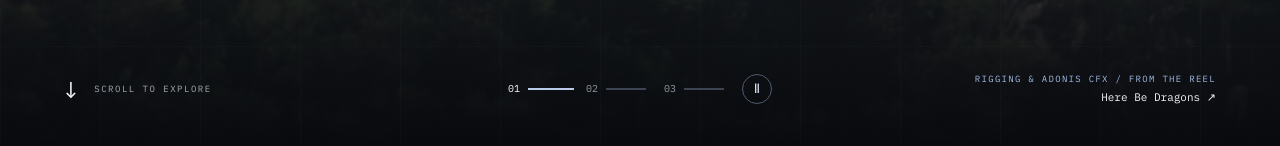
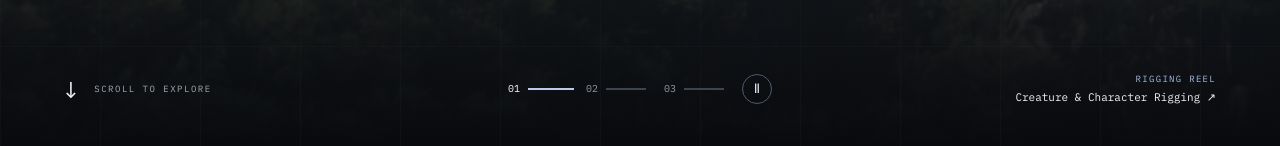
Before and after one commit to guidogonzalezc/guidogonzalezc.github.io, a plain HTML site: page index.html in a window 1280 px wide. Shown: the part 654-800 px from the top of the page. Drawn offline with nearby package versions, Linux system fonts and the light colour scheme.

Commit message:
Rename hero reel credit to Creature & Character Rigging

```diff
--- a/index.html
+++ b/index.html
@@ -42,7 +42,7 @@
 <div class="hero-bottomline">
 <a class="scroll-cue" href="#about"><span aria-hidden="true">↓</span> SCROLL TO EXPLORE</a>
 <div class="scene-controls" role="group" aria-label="Featured background"><button type="button" aria-label="Show Here Be Dragons reel frame" aria-pressed="true" data-slide="0">01<span></span></button><button type="button" aria-label="Show Out Cold reel frame" aria-pressed="false" data-slide="1">02<span></span></button><button type="button" aria-label="Show Sprouts reel frame" aria-pressed="false" data-slide="2">03<span></span></button><button class="scene-autoplay" type="button" aria-label="Pause background rotation" aria-pressed="false" title="Pause background rotation" hidden>Ⅱ</button></div>
-<a class="scene-credit" href="https://www.youtube.com/watch?v=x8iOWTcs6yY&amp;t=5s" target="_blank" rel="noopener"><span id="scene-category">RIGGING &amp; ADONIS CFX / FROM THE REEL</span><span id="scene-title">Here Be Dragons ↗</span></a>
+<a class="scene-credit" href="https://www.youtube.com/watch?v=x8iOWTcs6yY&amp;t=5s" target="_blank" rel="noopener"><span id="scene-category">RIGGING REEL</span><span id="scene-title">Creature &amp; Character Rigging ↗</span></a>
 </div>
 </header>
 <div class="tool-strip" aria-label="Tools and disciplines"><span>THE TOOLKIT</span><p>Maya <i>/</i> Python <i>/</i> OpenMaya <i>/</i> Houdini <i>/</i> USD <i>/</i> Git</p></div>
```
